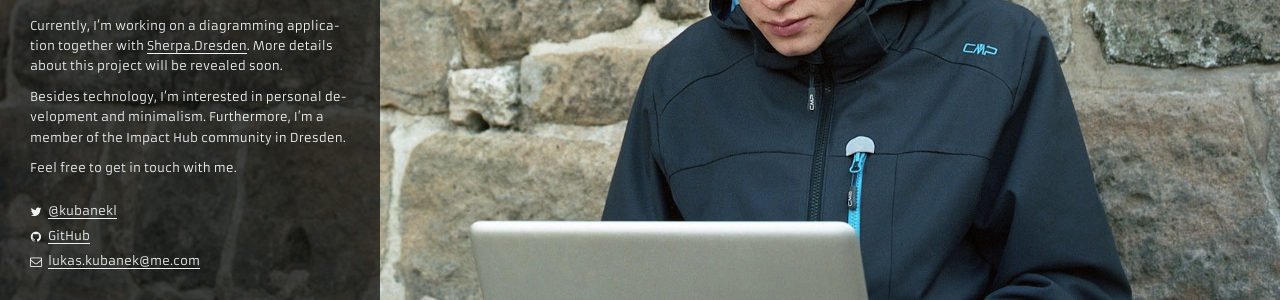
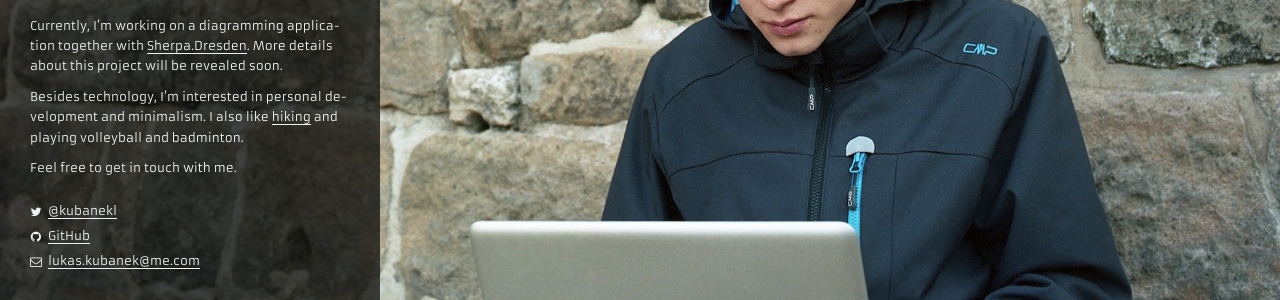
Before and after one commit to lukaskubanek/lukaskubanek-com-legacy, a Jekyll site: the page built from index.md, in a window 1280 px wide. Shown: the part 413-713 px from the top of the page. Built offline with Jekyll 4.4.1, drawn with Linux system fonts in a browser that asks for light colours.

Commit message:
Added link to my Komoot profile

```diff
--- a/index.md
+++ b/index.md
@@ -10,6 +10,6 @@ My focus lies in development for Apple platforms (in particular Mac and iOS) and
 
 Currently, I’m working on a diagramming application together with [Sherpa.Dresden](https://sherpa-dresden.de). More details about this project will be revealed soon.
 
-Besides technology, I’m interested in personal development and minimalism. Furthermore, I’m a member of the Impact Hub community in Dresden.
+Besides technology, I'm interested in personal development and minimalism. I also like [hiking](https://www.komoot.com/user/30529433549) and playing volleyball and badminton.
 
 Feel free to get in touch with me.
```
